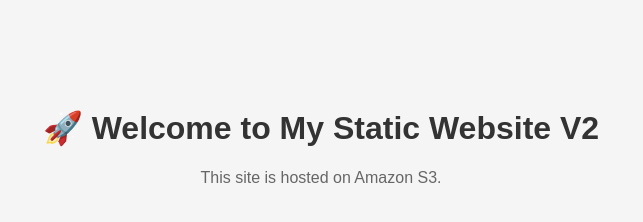
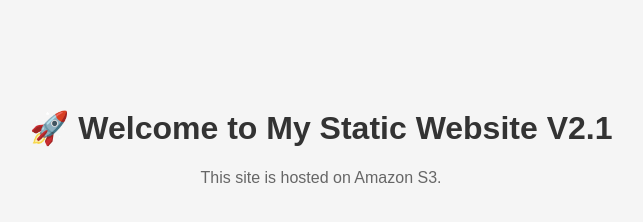
Before and after one commit to masterudia/aws_devops_pro, a plain HTML site: page assets/index.html in a window 1280 px wide. Shown: the whole page, without its empty margins (319-962 px from the left). Drawn offline with Linux system fonts and the light colour scheme.

Commit message:
modified index.html, intention is to deploy file to s3 bucket root

```diff
--- a/assets/index.html
+++ b/assets/index.html
@@ -2,7 +2,7 @@
 <html lang="en">
 <head>
   <meta charset="UTF-8">
-  <title>Welcome to My Static Site v2</title>
+  <title>Welcome to My Static Site v2.1</title>
   <meta name="viewport" content="width=device-width, initial-scale=1.0">
   <style>
     body {
@@ -20,7 +20,7 @@
   </style>
 </head>
 <body>
-  <h1>🚀 Welcome to My Static Website V2</h1>
+  <h1>🚀 Welcome to My Static Website V2.1</h1>
   <p>This site is hosted on Amazon S3.</p>
 </body>
 </html>
```
